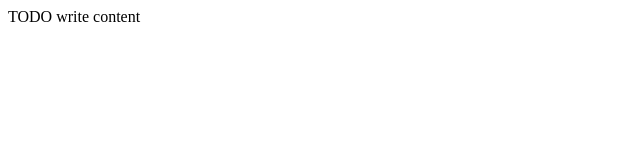
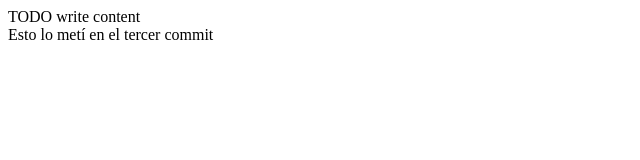
Before and after one commit to tcrurav/PruebaGitClase, a website: page PruebaGitClase/public_html/index.html in a window 1280 px wide. Shown: the whole page, without its empty margins (0-640 px from the left). Drawn offline with Linux system fonts and the light colour scheme.

Commit message:
third commit

```diff
--- a/PruebaGitClase/public_html/index.html
+++ b/PruebaGitClase/public_html/index.html
@@ -12,5 +12,6 @@ and open the template in the editor.
     </head>
     <body>
         <div>TODO write content</div>
+        <div>Esto lo metí en el tercer commit</div>
     </body>
 </html>
```
